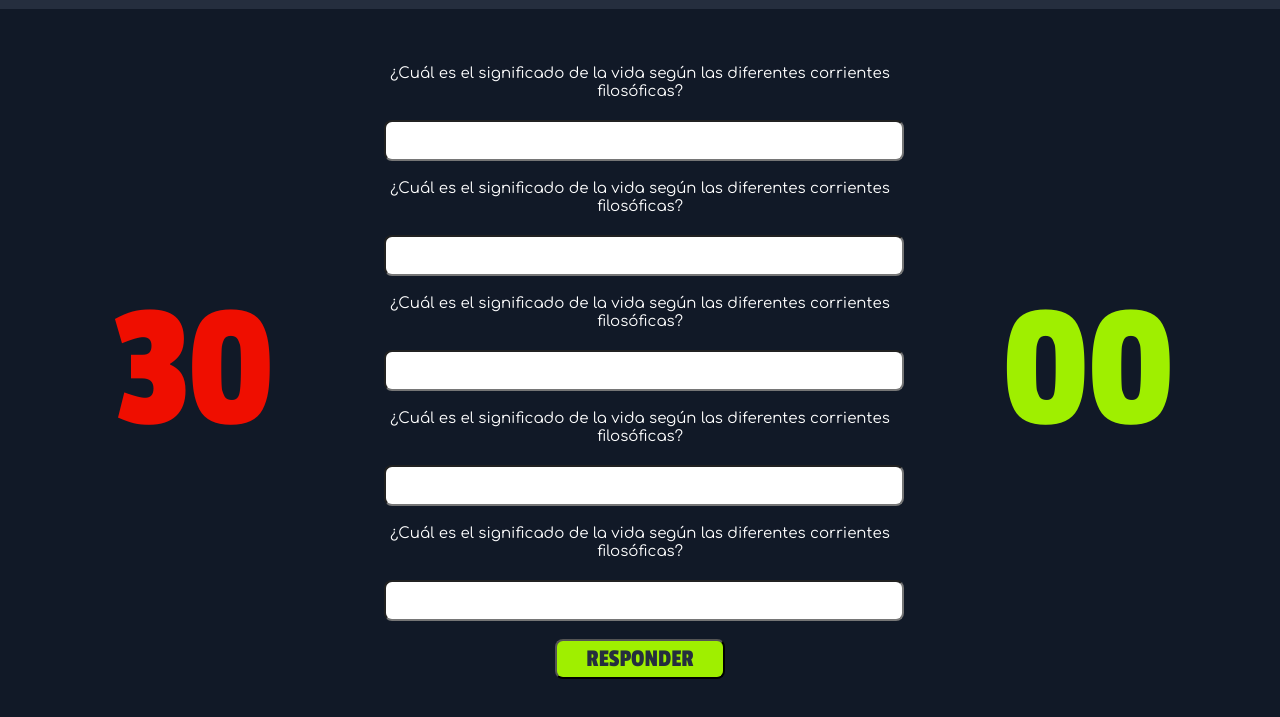
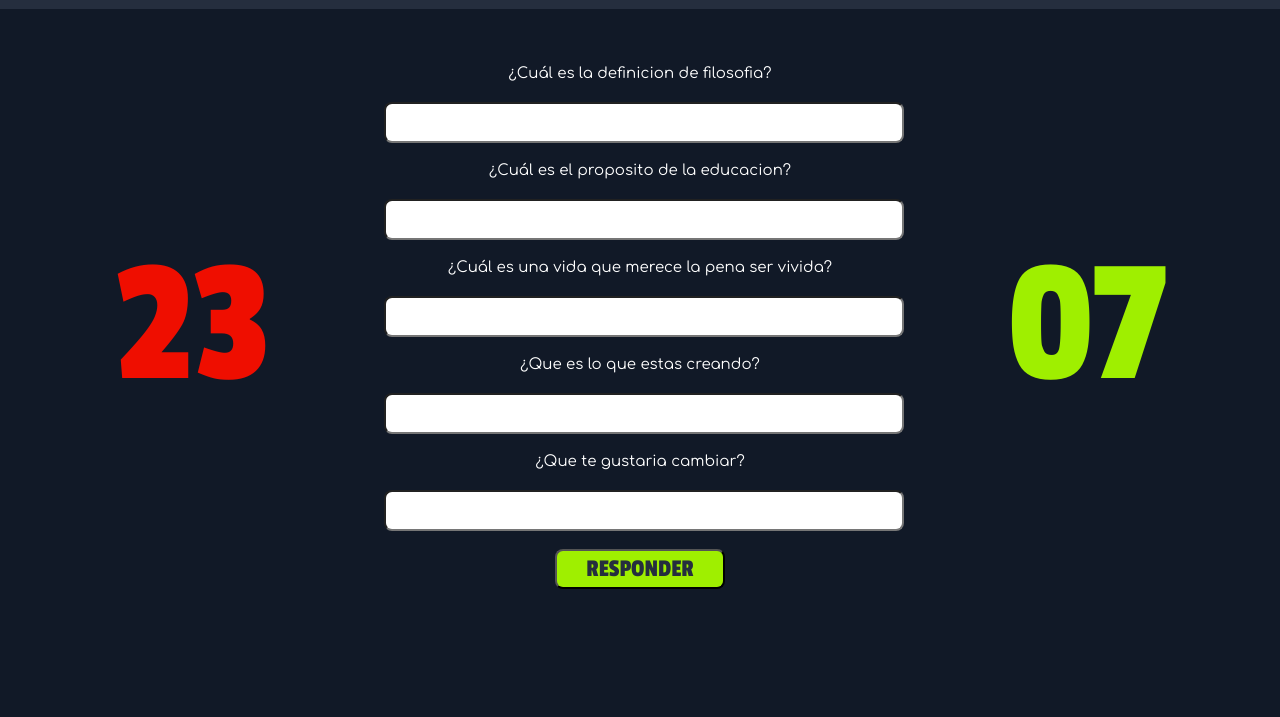
Before and after one commit to fancyydev/QuizApp, a plain HTML site: page index.html in a window 1280 px wide. Both pictures are taken after a click on the button "RESPONDER". Shown: the part 61-778 px from the top of the page. Drawn offline with Linux system fonts and the light colour scheme.

Commit message:
Primera version del script terminada

```diff
--- a/index.html
+++ b/index.html
@@ -11,7 +11,7 @@
 
     <title>QUIZ</title>
 </head>
-<body>
+<body onload="startTiming()">
 
     <div class="navbar">
         <h1>QUIZ APP</h1>
@@ -22,22 +22,75 @@
         </div>
         <div class="questions">
 
-            <label for="">¿Cuál es el significado de la vida según las diferentes corrientes filosóficas?</label><br>
-            <input type="text" name="" id=""><br><br>
-            <label for="">¿Cuál es el significado de la vida según las diferentes corrientes filosóficas?</label><br>
-            <input type="text" name="" id=""><br><br>
-            <label for="">¿Cuál es el significado de la vida según las diferentes corrientes filosóficas?</label><br>
-            <input type="text" name="" id=""><br><br>
-            <label for="">¿Cuál es el significado de la vida según las diferentes corrientes filosóficas?</label><br>
-            <input type="text" name="" id=""><br><br>
-            <label for="">¿Cuál es el significado de la vida según las diferentes corrientes filosóficas?</label><br>
-            <input type="text" name="" id=""><br><br>
+            <label for="">¿Cuál es la definicion de filosofia?</label><br>
+            <input type="text" id="quest1"><br><br>
+            <label for="">¿Cuál es el proposito de la educacion?</label><br>
+            <input type="text" id="quest2"><br><br>
+            <label for="">¿Cuál es una vida que merece la pena ser vivida?</label><br>
+            <input type="text" id="quest3"><br><br>
+            <label for="">¿Que es lo que estas creando?</label><br>
+            <input type="text" id="quest4"><br><br>
+            <label for="">¿Que te gustaria cambiar?</label><br>
+            <input type="text" id="quest5"><br><br>
 
-            <button id="response">RESPONDER</button>
+            <button id="response" onclick="response()">RESPONDER</button>
         </div>
         <div class="section">
             <label id="ascending">00</label>
         </div>
     </div>
+
+    <script>
+        let ascendingTiming = document.getElementById("ascending");
+        let descendingTiming = document.getElementById("descending");
+        let button = document.getElementById("response");
+        let intervalo;
+
+        let count = 0;
+        function startTiming() {
+            intervalo = setInterval(tictac, 1000);
+        }
+
+        function tictac() {
+            if (count < 30) {
+                count++;
+                ascendingTiming.textContent = String(count).padStart(2,0);
+                descendingTiming.textContent = String(30 - count).padStart(2,0);
+            } else {
+                clearInterval(intervalo); // Detener el intervalo
+                alert("JUEGO TERMINADO");
+                button.textContent = "REINTENTAR";
+                button.style.backgroundColor = "#EF0E00";
+                button.style.color = "white"
+            }
+        }
+
+        function response() {
+            if (count < 30) {
+                let quest1 = document.getElementById("quest1").value;
+                let quest2 = document.getElementById("quest2").value;
+                let quest3 = document.getElementById("quest3").value;
+                let quest4 = document.getElementById("quest4").value;
+                let quest5 = document.getElementById("quest5").value;
+
+                if (quest1 === '' || quest2 === '' || quest3 === '' || quest4 === '' || quest5 === '') {
+                    alert("Por favor, responde todas las preguntas.");
+                    return;
+                }
+
+                alert("TUS RESPUESTAS FUERON LAS SIGUIENTES \n"
+                        + quest1 + "\n"
+                        + quest2 + "\n"
+                        + quest3 + "\n"
+                        + quest4 + "\n"
+                        + quest5 + "\n"
+                    );
+
+                location.reload()
+            } else {
+                location.reload();
+            }
+        }
+    </script>
 </body>
 </html>
```
